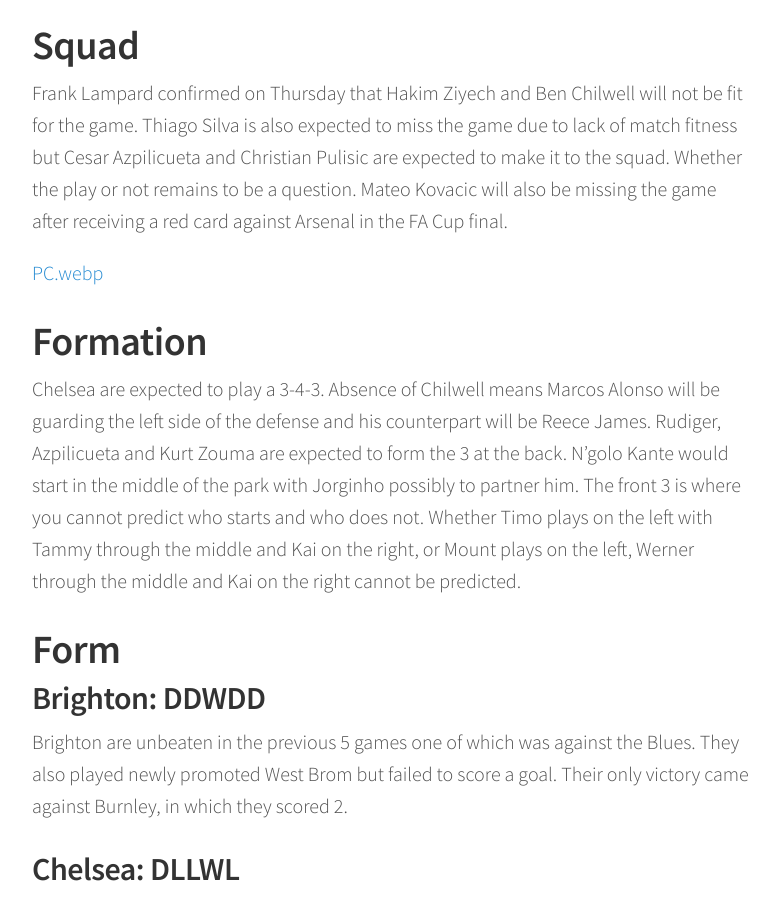
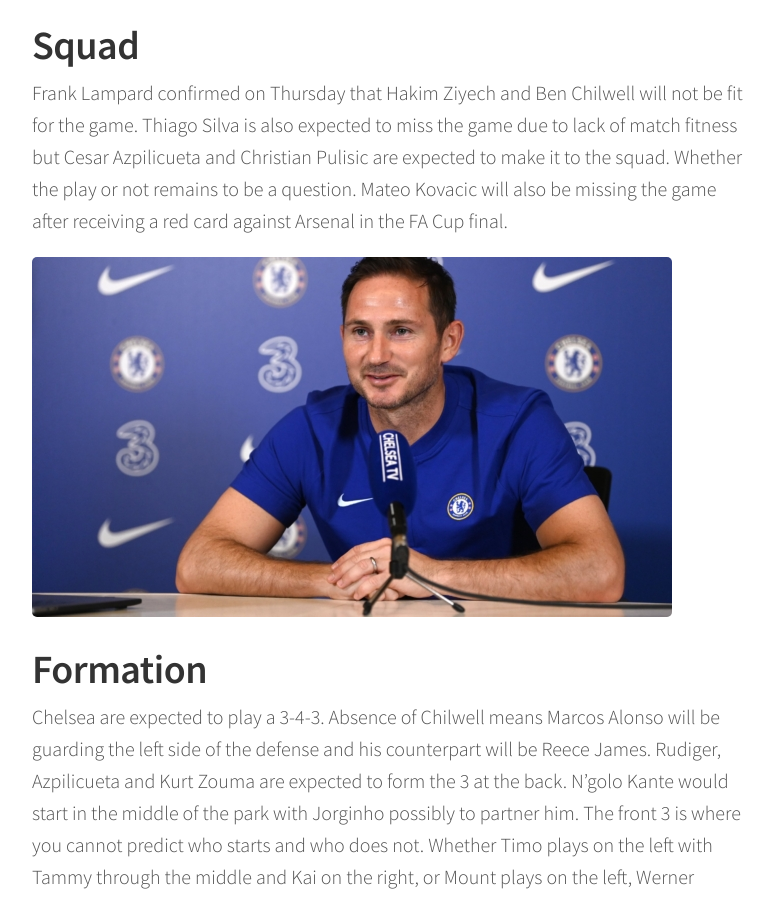
Before and after one commit to chelseafcindia/blog, a Jekyll site: the page built from _posts/2020-09-14-brighton-vs-chelsea-preview.markdown, in a window 1280 px wide and 900 px high, scrolled down 848 px. Shown: the whole window, without its empty margins (248-1027 px from the left). Built offline with Jekyll 4.4.1, drawn with Linux system fonts in a browser that asks for light colours; comment, search, counter and statistics services are not loaded.

Commit message:
Updated Brighton Vs Chelsea Preview

```diff
--- a/_posts/2020-09-14-brighton-vs-chelsea-preview.markdown
+++ b/_posts/2020-09-14-brighton-vs-chelsea-preview.markdown
@@ -35,7 +35,7 @@
 
 Frank Lampard confirmed on Thursday that Hakim Ziyech and Ben Chilwell will not be fit for the game. Thiago Silva is also expected to miss the game due to lack of match fitness but Cesar Azpilicueta and Christian Pulisic are expected to make it to the squad. Whether the play or not remains to be a question. Mateo Kovacic will also be missing the game after receiving a red card against Arsenal in the FA Cup final.
 
-[PC.webp](/uploads/PC.webp)
+![PRI_164140075-640x360.jpg](/uploads/PRI_164140075-640x360.jpg)
 
 # Formation
 
```
